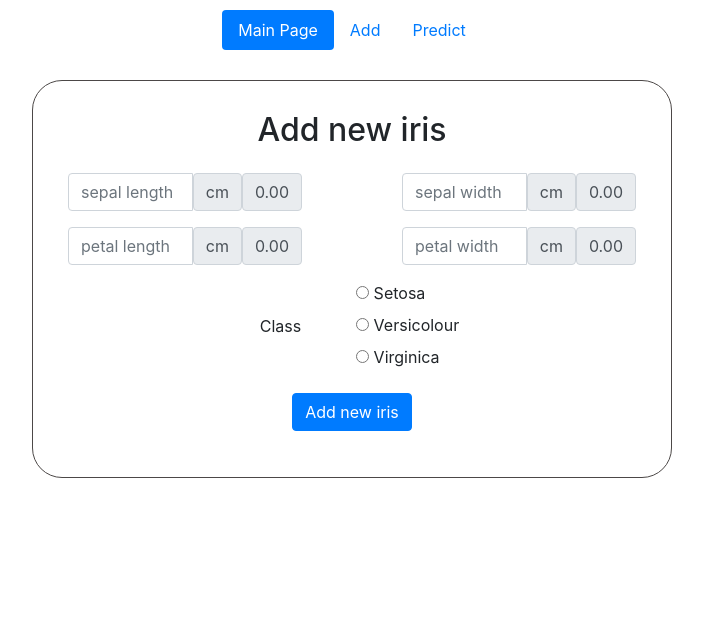
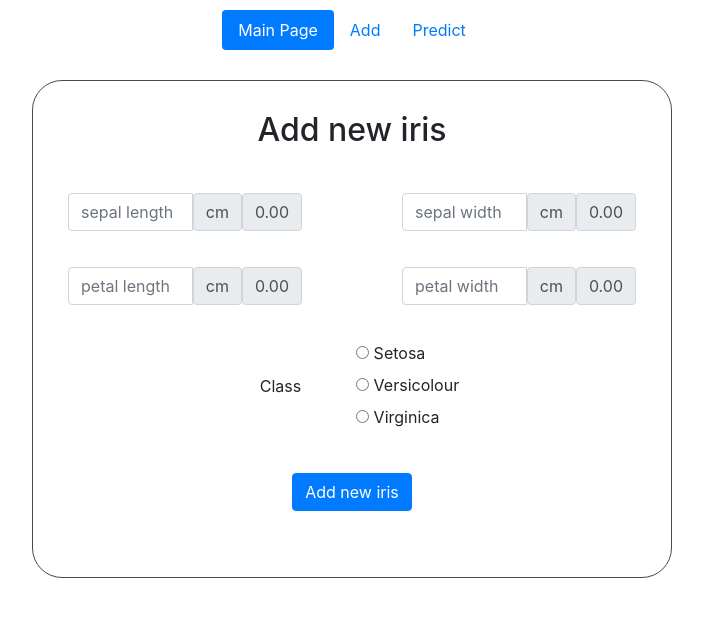
Before and after one commit to BartlomiejCzerwinski/irises-analysis, a Django app: page /add in a window 1280 px wide. Shown: the top 617 px of the page, without its empty margins (288-991 px from the left). Run offline with Django 4.2, Linux system fonts and the light colour scheme.

Commit message:
update styles

```diff
--- a/analysis/irises_analysis/static/irises_analysis/styles.css
+++ b/analysis/irises_analysis/static/irises_analysis/styles.css
@@ -20,6 +20,7 @@
     display: flex;
     justify-content: center;
     align-items: center;
+    padding-bottom: 20px;
 }
 
 #addIrisForm {
```
